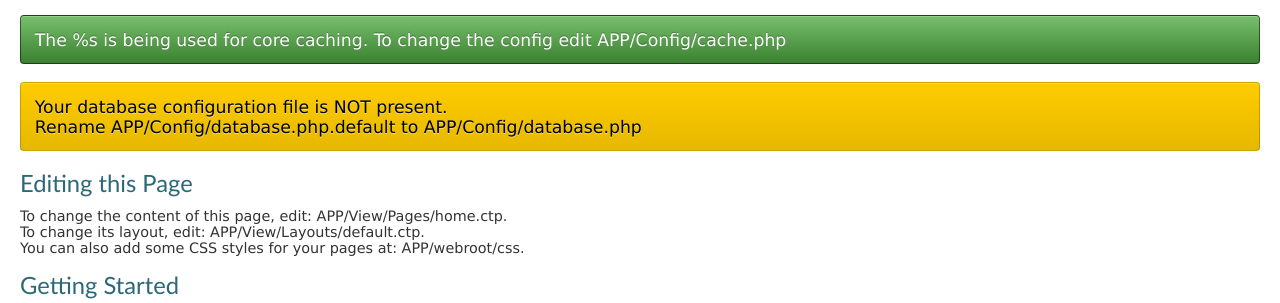
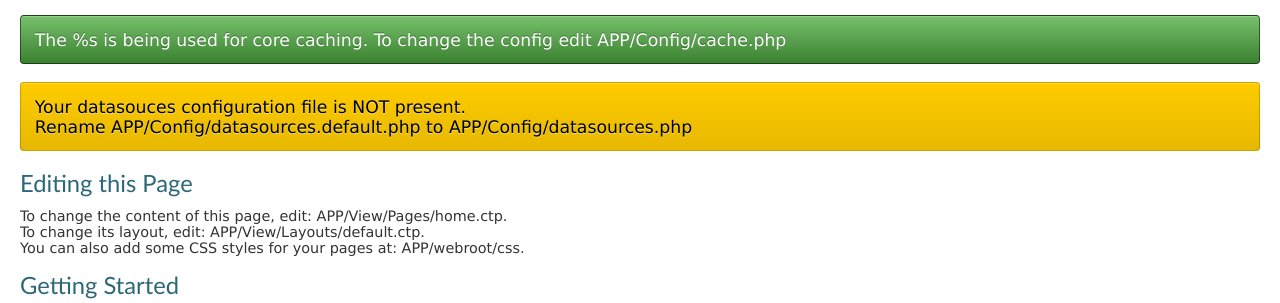
Before and after one commit to cakephp/app, a CakePHP app: template App/View/Pages/home.ctp in a window 1280 px wide. Shown: the part 483-786 px from the top of the page. Run offline with PHP 8.4 and a stand-in for CakePHP, Linux system fonts and the light colour scheme; the template is opened without the code that fills it, so the values that code supplies are empty; some libraries are stand-ins or nearby versions.

Commit message:
Syncing App to Skeleton App.
	See: cakephp/cakephp@abc94ca1b36a7bcfc44c742bbc48a84c21cb037f

```diff
--- a/App/View/Layouts/Emails/html/default.ctp
+++ b/App/View/Layouts/Emails/html/default.ctp
@@ -19,10 +19,10 @@
 <!DOCTYPE html PUBLIC "-//W3C//DTD HTML 4.01//EN">
 <html>
 <head>
-	<title><?php echo $title_for_layout;?></title>
+	<title><?php echo $title_for_layout; ?></title>
 </head>
 <body>
-	<?php echo $this->fetch('content');?>
+	<?php echo $this->fetch('content'); ?>
 
 	<p>This email was sent using the <a href="http://cakephp.org">CakePHP Framework</a></p>
 </body>
--- a/App/View/Layouts/Emails/text/default.ctp
+++ b/App/View/Layouts/Emails/text/default.ctp
@@ -16,6 +16,6 @@
  * @license       MIT License (http://www.opensource.org/licenses/mit-license.php)
  */
 ?>
-<?php echo $this->fetch('content');?>
+<?php echo $this->fetch('content'); ?>
 
 This email was sent using the CakePHP Framework, http://cakephp.org.
--- a/App/View/Layouts/default.ctp
+++ b/App/View/Layouts/default.ctp
@@ -23,7 +23,7 @@ $cakeDescription = __d('cake_dev', 'CakePHP: the rapid development php framework
 <head>
 	<?php echo $this->Html->charset(); ?>
 	<title>
-		<?php echo $cakeDescription ?>:
+		<?php echo $cakeDescription; ?>:
 		<?php echo $title_for_layout; ?>
 	</title>
 	<?php
--- a/App/View/Layouts/error.ctp
+++ b/App/View/Layouts/error.ctp
@@ -23,7 +23,7 @@ $cakeDescription = __d('cake_dev', 'CakePHP: the rapid development php framework
 <head>
 	<?php echo $this->Html->charset(); ?>
 	<title>
-		<?php echo $cakeDescription ?>:
+		<?php echo $cakeDescription; ?>:
 		<?php echo $title_for_layout; ?>
 	</title>
 	<?php
--- a/App/View/Pages/home.ctp
+++ b/App/View/Pages/home.ctp
@@ -97,16 +97,16 @@ endif;
 <p>
 	<?php
 		$filePresent = null;
-		if (file_exists(APP . 'Config/database.php')):
+		if (file_exists(APP . 'Config/datasouces.php')):
 			echo '<span class="notice success">';
-				echo __d('cake_dev', 'Your database configuration file is present.');
+				echo __d('cake_dev', 'Your datasources configuration file is present.');
 				$filePresent = true;
 			echo '</span>';
 		else:
 			echo '<span class="notice">';
-				echo __d('cake_dev', 'Your database configuration file is NOT present.');
+				echo __d('cake_dev', 'Your datasouces configuration file is NOT present.');
 				echo '<br/>';
-				echo __d('cake_dev', 'Rename APP/Config/database.php.default to APP/Config/database.php');
+				echo __d('cake_dev', 'Rename APP/Config/datasources.default.php to APP/Config/datasources.php');
 			echo '</span>';
 		endif;
 	?>
@@ -134,7 +134,7 @@ if (isset($filePresent)):
 		endif;
 	?>
 </p>
-<?php endif;?>
+<?php endif; ?>
 <?php
 	if (!Validation::alphaNumeric('cakephp')) {
 		echo '<p><span class="notice">';
--- a/App/webroot/test.php
+++ b/App/webroot/test.php
@@ -25,7 +25,7 @@ use Cake\Core\Configure;
 use Cake\TestSuite\TestSuiteDispatcher;
 
 if (Configure::read('debug') < 1) {
-	die(__d('cake_dev', 'Debug setting does not allow access to this url.'));
+	exit(__d('cake_dev', 'Debug setting does not allow access to this url.'));
 }
 
 TestSuiteDispatcher::run();
```
Also changed, not shown: App/Config/bootstrap.php (line endings or trailing spaces).
